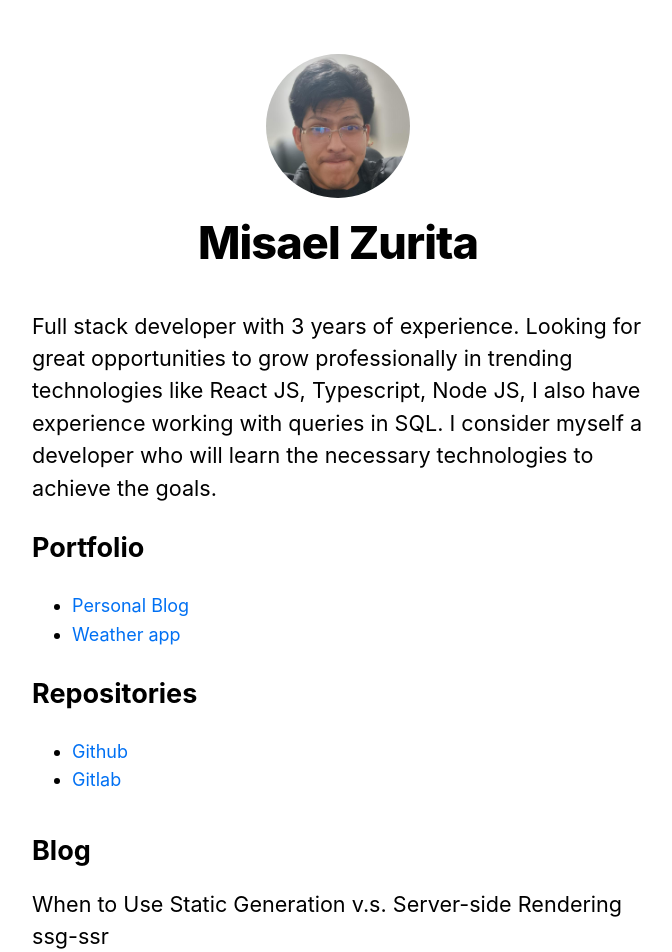
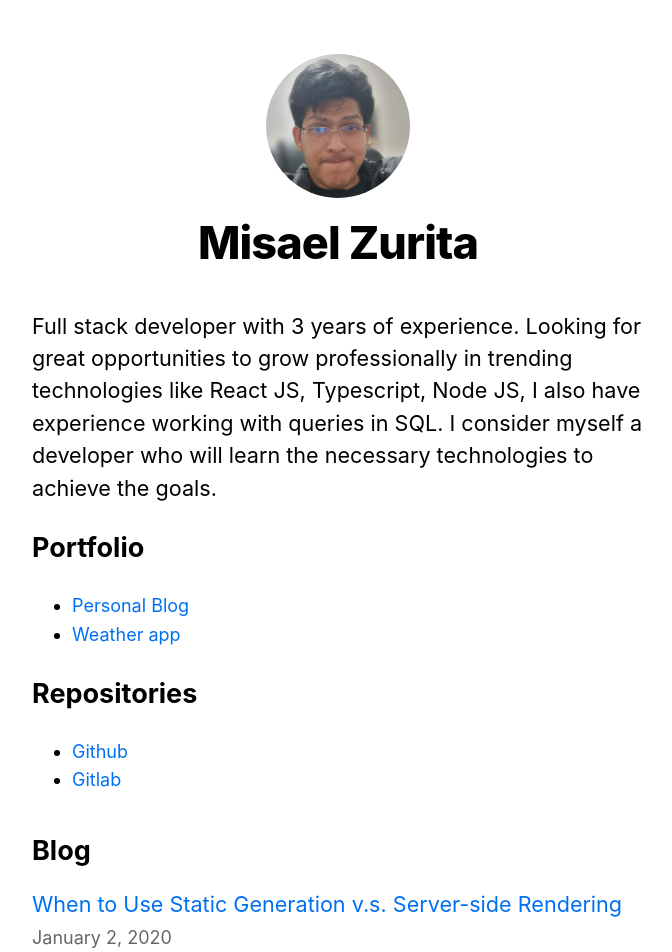
Before and after one commit to MiJaZu/my-next-blog, a Next.js app: page / in a window 1280 px wide. Shown: the top 952 px of the page, without its empty margins (302-974 px from the left). Built offline with nearby package versions, Linux system fonts and the light colour scheme.

Commit message:
using remark to change markdown data to html

```diff
--- /dev/null
+++ b/components/date.js
@@ -0,0 +1,6 @@
+import { parseISO, format } from 'date-fns';
+
+export default function Date({ dateString }) {
+  const date = parseISO(dateString);
+  return <time dateTime={dateString}>{format(date, 'LLLL d, yyyy')}</time>;
+}
--- a/lib/posts.js
+++ b/lib/posts.js
@@ -67,16 +67,23 @@ export function getAllPostIds() {
   });
 }
 
-export function getPostData(id) {
+export async function getPostData(id) {
   const fullPath = path.join(postsDirectory, `${id}.md`);
   const fileContents = fs.readFileSync(fullPath, 'utf8');
 
   // Use gray-matter to parse the post metadata section
   const matterResult = matter(fileContents);
 
-  // Combine the data with the id
+  // Use remark to convert markdown into HTML string
+  const processedContent = await remark()
+    .use(html)
+    .process(matterResult.content);
+  const contentHtml = processedContent.toString();
+
+  // Combine the data with the id and contentHtml
   return {
     id,
+    contentHtml,
     ...matterResult.data,
   };
 }
--- a/package.json
+++ b/package.json
@@ -7,6 +7,7 @@
     "start": "next start"
   },
   "dependencies": {
+    "date-fns": "^2.29.3",
     "gray-matter": "^4.0.3",
     "next": "latest",
     "react": "18.2.0",
--- a/pages/index.js
+++ b/pages/index.js
@@ -1,8 +1,12 @@
 import Head from 'next/head';
+import Link from 'next/link';
+
 import Layout, { siteTitle } from '../components/layout';
+import Date from '../components/date';
 import utilStyles from '../styles/utils.module.css';
 
 import { getSortedPostsData } from '../lib/posts';
+
 
 export async function getStaticProps() {
   const allPostsData = getSortedPostsData();
@@ -48,11 +52,11 @@ learn the necessary technologies to achieve the goals.
         <ul className={utilStyles.list}>
           {allPostsData.map(({ id, date, title }) => (
             <li className={utilStyles.listItem} key={id}>
-              {title}
+              <Link href={`/posts/${id}`}>{title}</Link>
               <br />
-              {id}
-              <br />
-              {date}
+              <small className={utilStyles.lightText}>
+                <Date dateString={date} />
+              </small>
             </li>
           ))}
         </ul>
```
Also changed, not shown: pages/posts/[id].js (+18 -8 lines), 1 other file (tests, documents, lock files or other folders).
